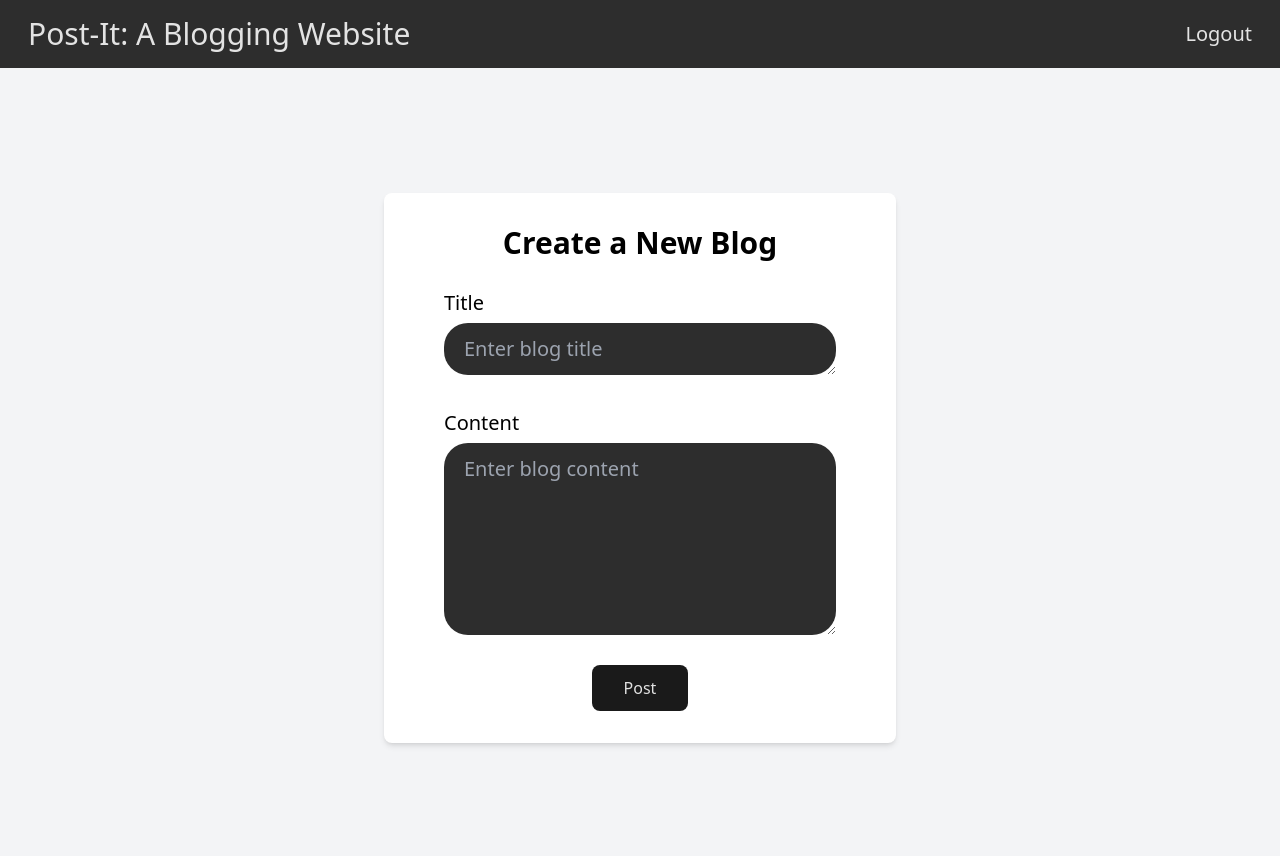
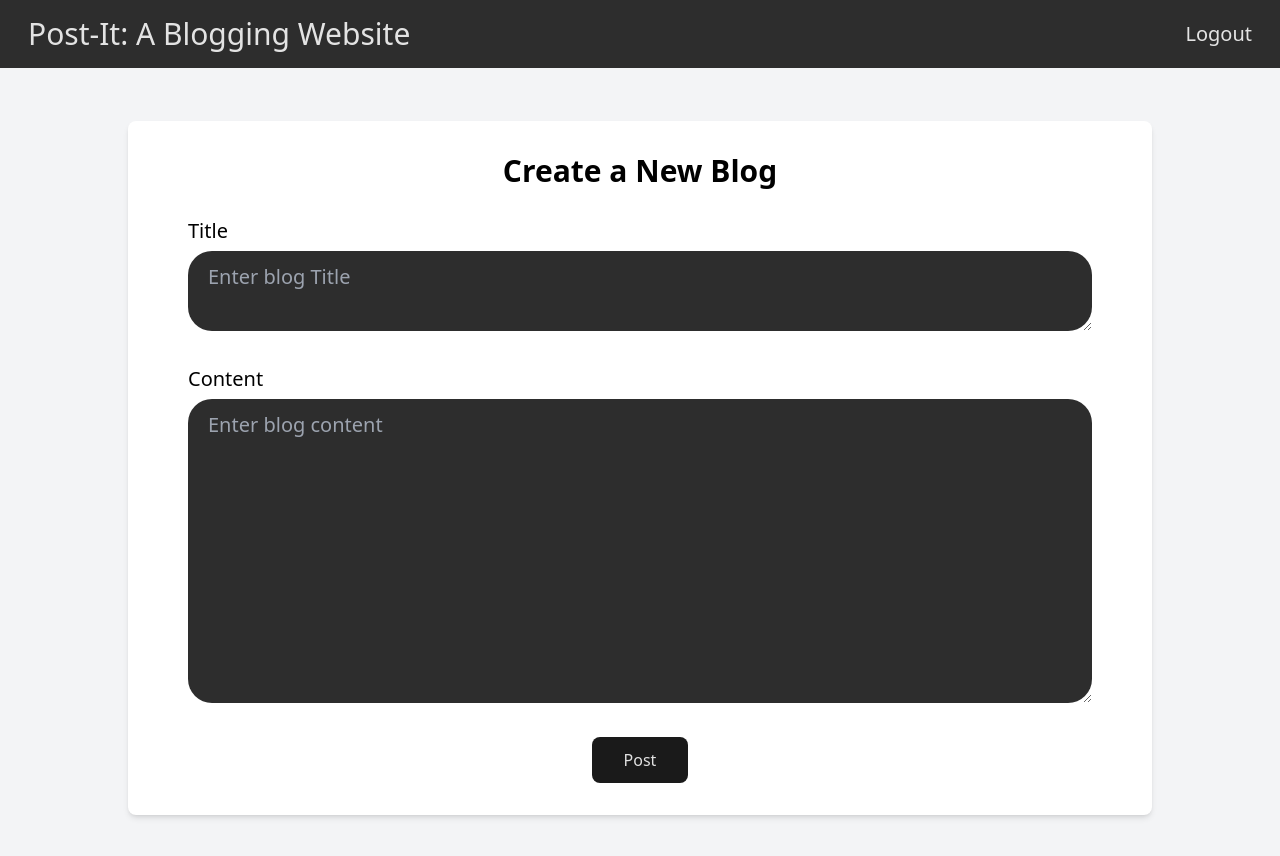
Before and after one commit to khalidqureshii/PostIt, a React (Vite) app in the folder client/: page /createblogpage in a window 1280 px wide. Shown: the top 856 px of the page. Built offline with nearby package versions, Linux system fonts and the light colour scheme; no server answers.

Commit message:
Fixed CreateBlog page

```diff
--- a/client/src/components/CreateBlog.jsx
+++ b/client/src/components/CreateBlog.jsx
@@ -14,11 +14,14 @@ import {useAuth} from "../store/Auth";
 const CreateBlog = () => {
   const navigate = useNavigate();
   const {user} = useAuth();
+  const currUserID = user._id;
+  const currUsername = user.username;
   const [formData, setFormData] = useState({
-    userID: user._id,
-    username: user.username,
+    userID: currUserID,
+    username: currUsername,
     title: "",
-    body: ""
+    body: "",
+    tags: ['Others']
   });
 
   const changeFunction = (e) => {
@@ -43,28 +46,29 @@ const CreateBlog = () => {
 //     });
 //   };
 
-  const handleSubmit = async (e) => {
-    e.preventDefault();
+  async function handleSubmit (){
 
-    const postData = new FormData();
-    postData.append("userID", formData.userID);
-    postData.append("username", formData.username);
-    postData.append("title", formData.title);
-    postData.append("body", formData.body);
+    const postData = formData;
+    postData.userID = currUserID;
+    postData.username = currUsername;
+    console.log(postData);
 
     try {
       const response = await fetch("http://localhost:5000/api/blog/newBlog", {
         method: "POST",
-        body: postData,
+        headers: {
+          "Content-Type": "application/json"
+        },
+        body: JSON.stringify(postData)
       });
 
       const result = await response.json();
 
       if (response.ok) {
         console.log(result);
-        console.log(formData.title, formData.body);
+        // console.log(formData.title, formData.body);
         alert("Post submitted successfully!");
-        navigate("/"); // Navigate to homepage after successful submission
+        // navigate("/");
       } else {
         console.error("Error:", result);
         alert("Failed to submit the post");
@@ -77,17 +81,18 @@ const CreateBlog = () => {
 
   return (
     <div className="flex justify-center items-center min-h-screen bg-gray-100 bg-custom">
-      <div className="w-full max-w-lg bg-white outer-shadow p-8 rounded-lg shadow-md">
+      <div className="w-full max-w-5xl bg-white outer-shadow p-8 rounded-lg shadow-md">
         <h1 className="text-3xl font-bold mb-6 text-center text-black font-cambria">
           Create a New Blog
         </h1>
-        <form onSubmit={handleSubmit} className="space-y-6">
-          <InputTitle
+          <InputArea
             text="Title"
             name="title"
             value={formData.title}
             changeFunction={changeFunction}
-            placeholder="Enter blog title"
+            placeholder="Enter blog Title"
+            rows={2}
+            cols={40}
           />
           <InputArea
             text="Content"
@@ -95,6 +100,8 @@ const CreateBlog = () => {
             value={formData.body}
             changeFunction={changeFunction}
             placeholder="Enter blog content"
+            rows={10}
+            cols={40}
           />
           {/* <TextAreaField
             label="Description"
@@ -125,11 +132,11 @@ const CreateBlog = () => {
             <button
               type="submit"
               className="customButton w-24"
+              onClick={handleSubmit}
             >
               Post
             </button>
           </div>
-        </form>
       </div>
     </div>
   );
```
Also changed, not shown: 1 other file (tests, documents, lock files or other folders).
